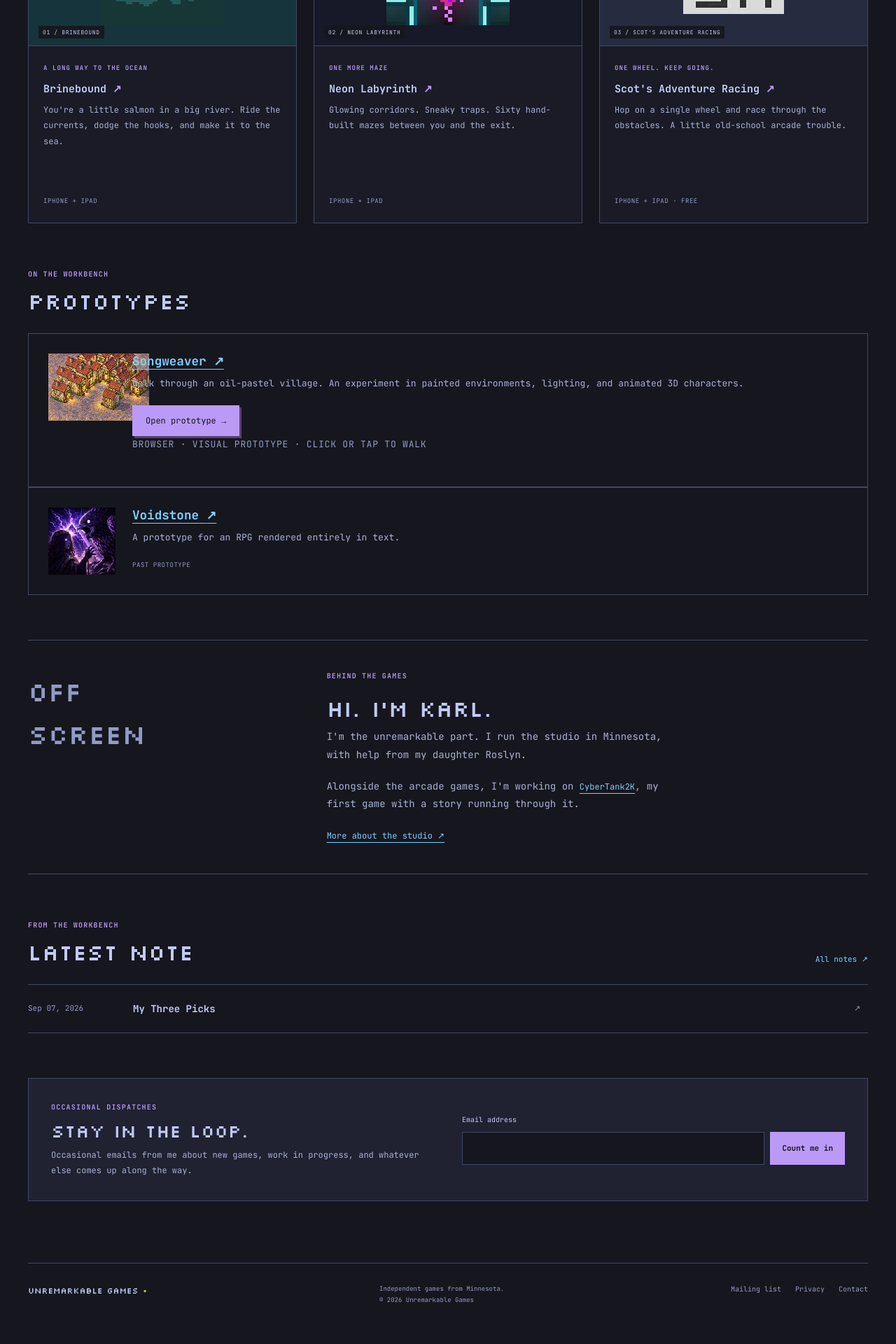
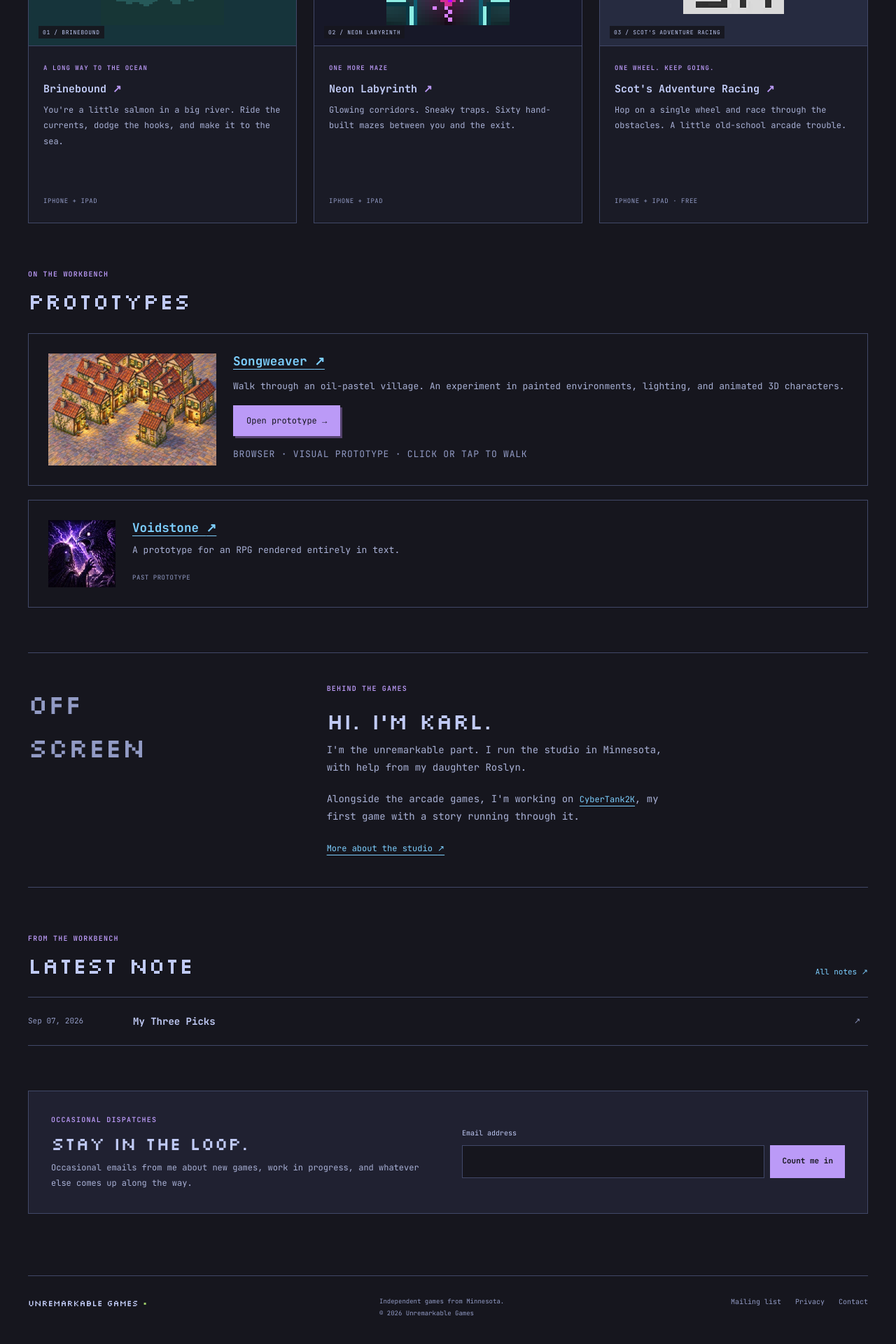
Before and after one commit to unremarkablegames/unremarkablegames.github.io, a Jekyll site: the page built from index.md, in a window 1280 px wide. Shown: the part 1060-2980 px from the top of the page at 70% size. Built offline with Jekyll 4.4.1, drawn with Linux system fonts in a browser that asks for light colours.

Commit message:
fix: prevent Songweaver prototype card overlap

```diff
--- a/assets/css/main.css
+++ b/assets/css/main.css
@@ -1175,3 +1175,27 @@ code {
 .game-detail-heading .eyebrow {
     margin:0
 }
+
+.prototype-songweaver {
+    grid-template-columns:minmax(0, 240px) minmax(0, 1fr);
+    align-items:start;
+    margin-bottom:20px;
+}
+.prototype-songweaver > * { min-width:0; }
+.prototype-songweaver .prototype-preview { display:block; border:0; }
+.prototype-songweaver img {
+    display:block;
+    width:100%;
+    height:auto;
+    aspect-ratio:3/2;
+    object-fit:cover;
+    image-rendering:auto;
+}
+.prototype-songweaver h3 { margin:0 0 12px; }
+.prototype-songweaver p { margin:0 0 16px; }
+.prototype-songweaver .platform { margin:16px 0 0; line-height:1.6; }
+@media(max-width:700px) {
+    .prototype-songweaver { grid-template-columns:minmax(0, 1fr); gap:20px; padding:20px; }
+    .prototype-songweaver .prototype-preview { max-width:360px; }
+    .prototype-songweaver .btn { white-space:normal; }
+}
--- a/index.md
+++ b/index.md
@@ -24,8 +24,8 @@ description: "Independent games from Karl McClendon in Minnesota. Play Brineboun
 
 <section class="home-section" aria-labelledby="prototypes">
   <div class="section-heading"><div><p class="eyebrow">On the workbench</p><h2 id="prototypes">Prototypes</h2></div></div>
-  <article class="prototype">
-    <a href="/prototypes/songweaver/" tabindex="-1" aria-hidden="true"><img src="/assets/img/songweaver-preview.jpg" width="144" height="96" alt="" loading="lazy"></a>
+  <article class="prototype prototype-songweaver">
+    <a class="prototype-preview" href="/prototypes/songweaver/" tabindex="-1" aria-hidden="true"><img src="/assets/img/songweaver-preview.jpg" width="144" height="96" alt="" loading="lazy"></a>
     <div><h3><a href="/prototypes/songweaver/">Songweaver <span aria-hidden="true">↗</span></a></h3><p>Walk through an oil-pastel village. An experiment in painted environments, lighting, and animated 3D characters.</p><a class="btn btn-light" href="/prototypes/songweaver/">Open prototype →</a><p class="platform">Browser · Visual prototype · Click or tap to walk</p></div>
   </article>
   <article class="prototype">
```
